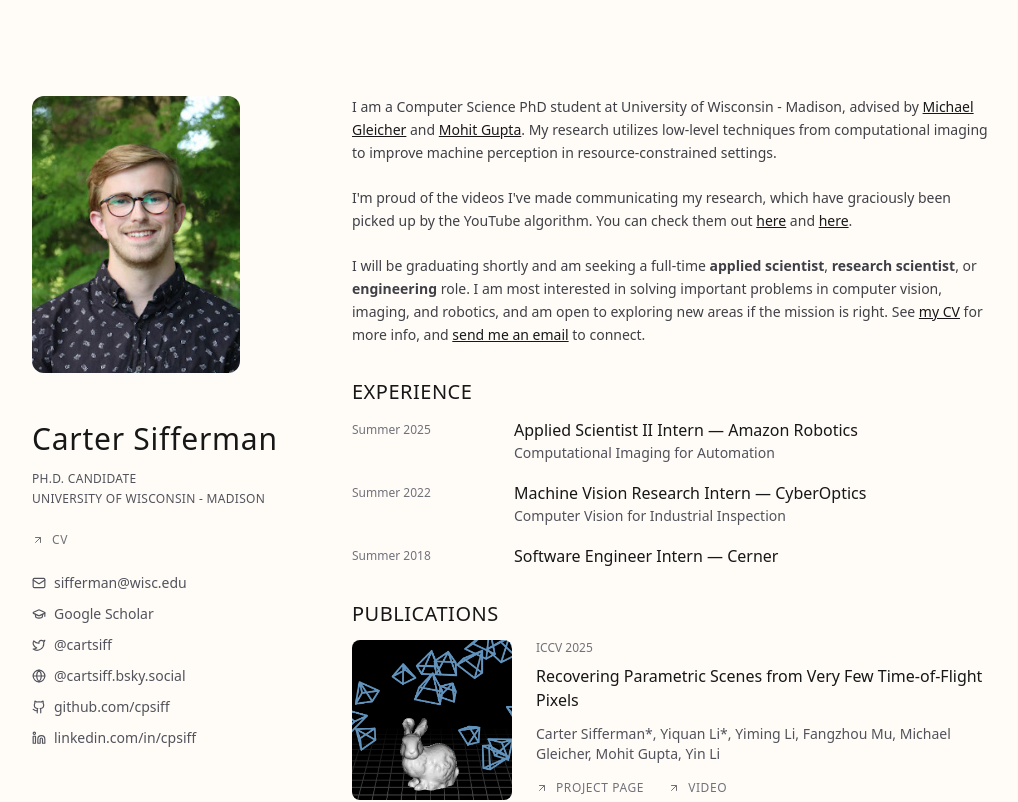
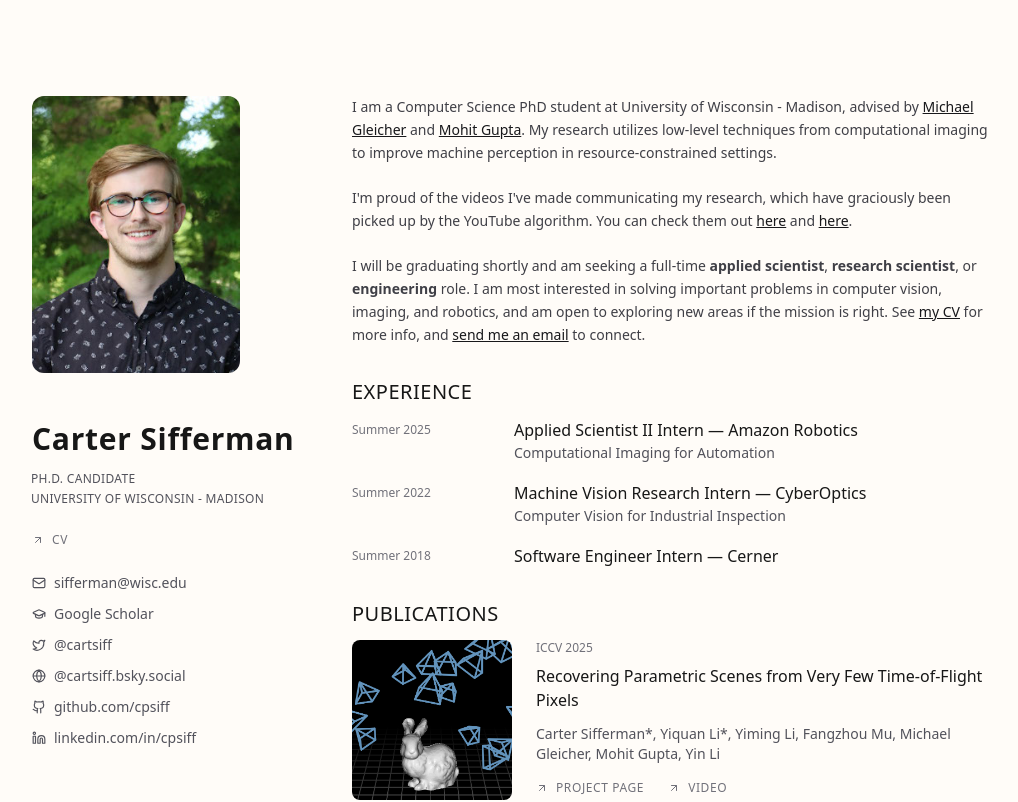
Before and after one commit to cpsiff/cpsiff.github.io, a Next.js app: page / in a window 1280 px wide. Shown: the top 802 px of the page, without its empty margins (128-1146 px from the left). Built offline with nearby package versions, Linux system fonts and the light colour scheme.

Commit message:
make name bold

```diff
--- a/src/components/profile-section.tsx
+++ b/src/components/profile-section.tsx
@@ -35,7 +35,7 @@ export function ProfileSection({ aboutMe }: ProfileSectionProps) {
         </div>
       )}
       <div className="w-2/3 md:w-full">
-        <h1 className="font-serif text-3xl font-light tracking-wide mb-3">
+        <h1 className="font-serif text-3xl font-bold tracking-wide mb-3">
           {aboutMe.name}
         </h1>
         {aboutMe.altName && (
@@ -43,7 +43,7 @@ export function ProfileSection({ aboutMe }: ProfileSectionProps) {
             {aboutMe.altName}
           </p>
         )}
-        <p className="text-zinc-600 text-xs leading-relaxed tracking-wide uppercase mb-6">
+        <p className="text-zinc-600 text-xs leading-relaxed tracking-wide uppercase mb-6 -ml-px">
           {aboutMe.title}
           <br />
           {aboutMe.institutionUrl ? (
```
